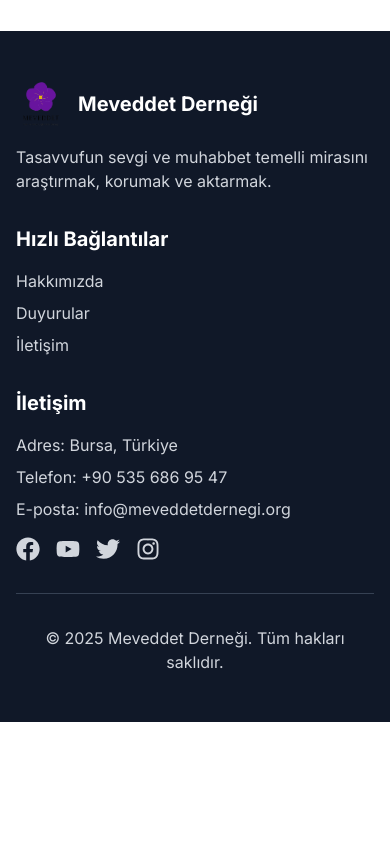
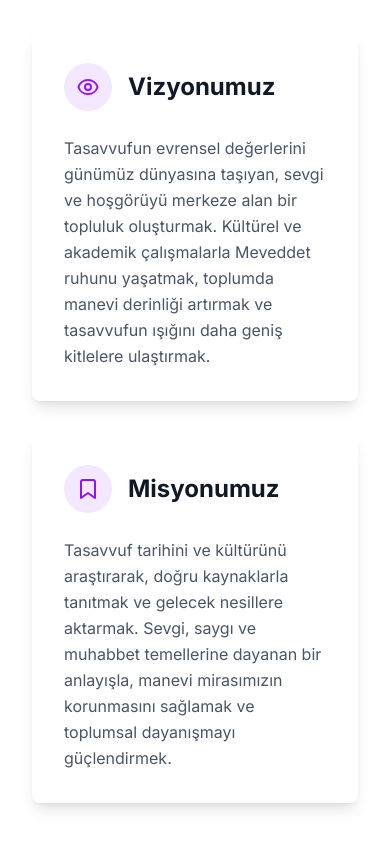
Before and after one commit to CotNeo/meveddet-dernegi, a Next.js app: page /hakkimizda in a window 390 px wide. Shown: the part 1140-1984 px from the top of the page. Before the commit the page ends 1862 px from the top, so only its background shows below. Built offline with nearby package versions, Linux system fonts and the light colour scheme.

Commit message:
feat: Update footer links and add vision/mission cards - Update footer quick links to match current navbar structure - Add vision and mission cards to about page with animations - Implement responsive design for new components - Maintain consistent styling with existing UI

```diff
--- a/src/app/hakkimizda/page.tsx
+++ b/src/app/hakkimizda/page.tsx
@@ -116,6 +116,68 @@ export default function Hakkimizda() {
           </AnimatedSection>
         </ClientOnly>
       </div>
+
+      {/* Vision and Mission Cards */}
+      <div className="max-w-7xl mx-auto mt-16 px-4">
+        <div className="grid grid-cols-1 md:grid-cols-2 gap-8">
+          {/* Vision Card */}
+          <ClientOnly>
+            <AnimatedSection>
+              <motion.div
+                className="bg-white rounded-lg shadow-lg overflow-hidden"
+                initial={{ opacity: 0, y: 30 }}
+                whileInView={{ opacity: 1, y: 0 }}
+                viewport={{ once: true }}
+                transition={{ duration: 0.8 }}
+                whileHover={{ scale: 1.02, transition: { duration: 0.3 } }}
+              >
+                <div className="p-8">
+                  <div className="flex items-center mb-6">
+                    <div className="w-12 h-12 bg-purple-100 rounded-full flex items-center justify-center mr-4">
+                      <svg className="w-6 h-6 text-purple-600" fill="none" stroke="currentColor" viewBox="0 0 24 24" xmlns="http://www.w3.org/2000/svg">
+                        <path strokeLinecap="round" strokeLinejoin="round" strokeWidth="2" d="M15 12a3 3 0 11-6 0 3 3 0 016 0z"></path>
+                        <path strokeLinecap="round" strokeLinejoin="round" strokeWidth="2" d="M2.458 12C3.732 7.943 7.523 5 12 5c4.478 0 8.268 2.943 9.542 7-1.274 4.057-5.064 7-9.542 7-4.477 0-8.268-2.943-9.542-7z"></path>
+                      </svg>
+                    </div>
+                    <h2 className="text-2xl font-bold text-gray-900">Vizyonumuz</h2>
+                  </div>
+                  <p className="text-gray-600 leading-relaxed">
+                    Tasavvufun evrensel değerlerini günümüz dünyasına taşıyan, sevgi ve hoşgörüyü merkeze alan bir topluluk oluşturmak. Kültürel ve akademik çalışmalarla Meveddet ruhunu yaşatmak, toplumda manevi derinliği artırmak ve tasavvufun ışığını daha geniş kitlelere ulaştırmak.
+                  </p>
+                </div>
+              </motion.div>
+            </AnimatedSection>
+          </ClientOnly>
+
+          {/* Mission Card */}
+          <ClientOnly>
+            <AnimatedSection>
+              <motion.div
+                className="bg-white rounded-lg shadow-lg overflow-hidden"
+                initial={{ opacity: 0, y: 30 }}
+                whileInView={{ opacity: 1, y: 0 }}
+                viewport={{ once: true }}
+                transition={{ duration: 0.8 }}
+                whileHover={{ scale: 1.02, transition: { duration: 0.3 } }}
+              >
+                <div className="p-8">
+                  <div className="flex items-center mb-6">
+                    <div className="w-12 h-12 bg-purple-100 rounded-full flex items-center justify-center mr-4">
+                      <svg className="w-6 h-6 text-purple-600" fill="none" stroke="currentColor" viewBox="0 0 24 24" xmlns="http://www.w3.org/2000/svg">
+                        <path strokeLinecap="round" strokeLinejoin="round" strokeWidth="2" d="M19 21l-7-5-7 5V5a2 2 0 012-2h10a2 2 0 012 2v16z"></path>
+                      </svg>
+                    </div>
+                    <h2 className="text-2xl font-bold text-gray-900">Misyonumuz</h2>
+                  </div>
+                  <p className="text-gray-600 leading-relaxed">
+                    Tasavvuf tarihini ve kültürünü araştırarak, doğru kaynaklarla tanıtmak ve gelecek nesillere aktarmak. Sevgi, saygı ve muhabbet temellerine dayanan bir anlayışla, manevi mirasımızın korunmasını sağlamak ve toplumsal dayanışmayı güçlendirmek.
+                  </p>
+                </div>
+              </motion.div>
+            </AnimatedSection>
+          </ClientOnly>
+        </div>
+      </div>
     </div>
   );
 }
--- a/src/components/Footer.tsx
+++ b/src/components/Footer.tsx
@@ -38,8 +38,18 @@ const Footer = () => {
             <h3 className="text-xl font-bold mb-4">Hızlı Bağlantılar</h3>
             <ul className="space-y-2">
               <li>
+                <Link href="/" className="text-gray-300 hover:text-white transition">
+                  Ana Sayfa
+                </Link>
+              </li>
+              <li>
                 <Link href="/hakkimizda" className="text-gray-300 hover:text-white transition">
                   Hakkımızda
+                </Link>
+              </li>
+              <li>
+                <Link href="/faaliyetler" className="text-gray-300 hover:text-white transition">
+                  Faaliyetler
                 </Link>
               </li>
               <li>
```
